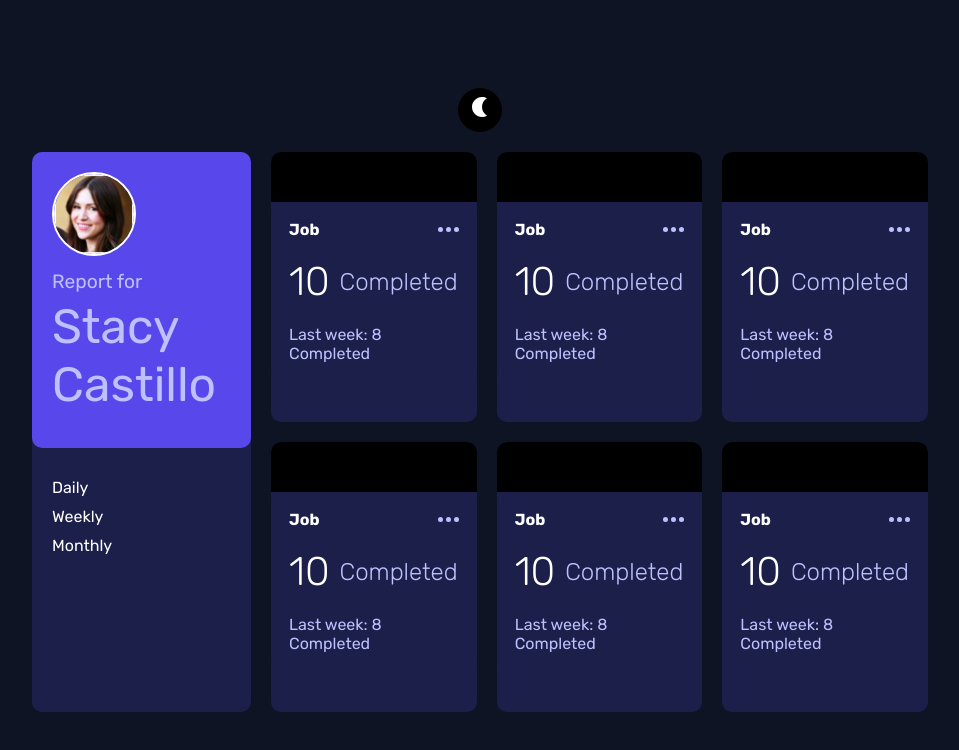
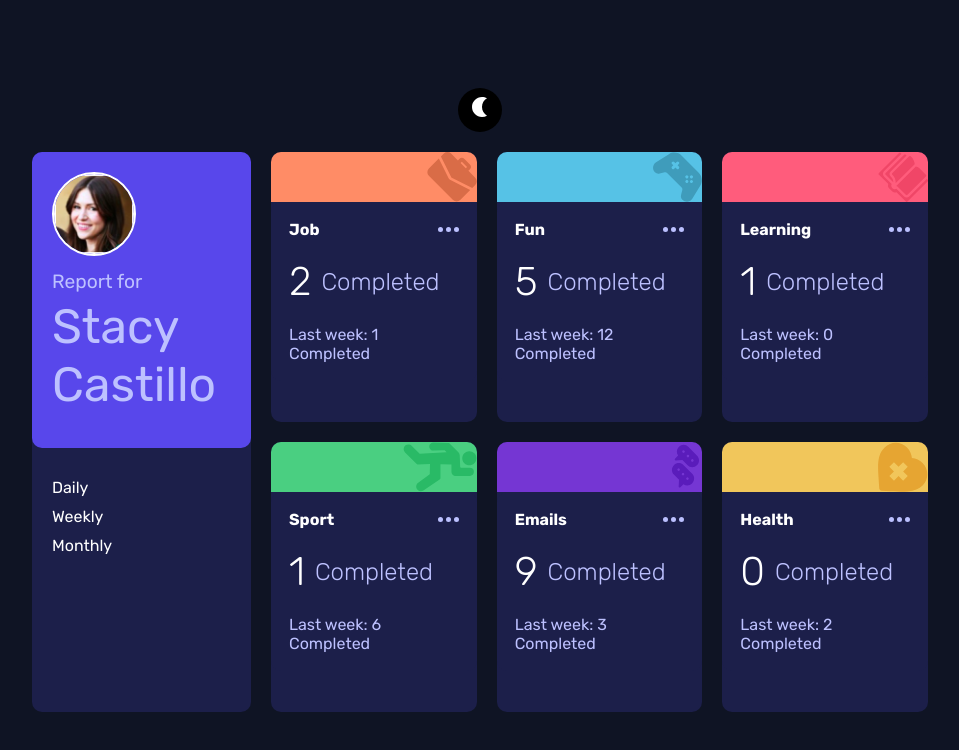
Before and after one commit to AdnaanH/frontend-interview-challenge-main, a React (Vite) app: page / in a window 1280 px wide. Shown: the top 750 px of the page, without its empty margins (160-1119 px from the left). Built offline with nearby package versions, Linux system fonts and the light colour scheme.

Commit message:
Card Component Complete

```diff
--- a/src/components/CardComponent.tsx
+++ b/src/components/CardComponent.tsx
@@ -17,8 +17,8 @@ const CardComponent: React.FC<CardProps> = ({
 }) => {
     return (
         <div className="card">
-            <div className="card-icon" style={{backgroundColor: bgColor, backgroundImage: image}}>
-
+            <div className="card-icon" style={{backgroundColor: bgColor}}>
+                <img src={image} alt={title} />
             </div>
             <div className="card-desc">
                 <div className="card-title">
--- a/src/components/CardsComponent.tsx
+++ b/src/components/CardsComponent.tsx
@@ -1,16 +1,53 @@
 import CardComponent from "./CardComponent";
-import job from "../assets/images/job.svg"
+import jobImage from "../assets/images/job.svg"
+import funImage from "../assets/images/fun.svg"
+import learningImage from "../assets/images/learning.svg"
+import sportImage from "../assets/images/sport.svg"
+import emailsImage from "../assets/images/emails.svg"
+import healthImage from "../assets/images/health.svg"
+import {timeframes} from "../data/timeframes"
+
+type TitleType = 'job' | 'fun' | 'learning' | 'sport' | 'emails' | 'health';
+
+
+const titleToColor: Record<TitleType, string> = {
+    job: "hsl(15, 100%, 70%)",
+    fun: "hsl(195, 74%, 62%)",
+    learning: "hsl(348, 100%, 68%)",
+    sport: "hsl(145, 58%, 55%)",
+    emails: "hsl(264, 64%, 52%)",
+    health: "hsl(43, 84%, 65%)",
+  };
+
+  const titleToImage: Record<TitleType, string> = {
+    job: jobImage,
+    fun: funImage,
+    learning: learningImage,
+    sport: sportImage,
+    emails: emailsImage,
+    health: healthImage,
+  };
+
+
 
 const CardsComponent = () => {
     return (
         <div className="cards">
-            <CardComponent title="Job" currTimeframe={10} prevTimeframe={8} bgColor="#000000" image={job}/>
-            <CardComponent title="Job" currTimeframe={10} prevTimeframe={8} bgColor="#000000" image={job}/>
-            <CardComponent title="Job" currTimeframe={10} prevTimeframe={8} bgColor="#000000" image={job}/>
-            <CardComponent title="Job" currTimeframe={10} prevTimeframe={8} bgColor="#000000" image={job}/>
-            <CardComponent title="Job" currTimeframe={10} prevTimeframe={8} bgColor="#000000" image={job}/>
-            <CardComponent title="Job" currTimeframe={10} prevTimeframe={8} bgColor="#000000" image={job}/>
-        </div>
+            {timeframes.map((item, index) => {
+                const title = item.title as TitleType;
+
+                return (
+                <CardComponent
+                    key={index}
+                    title={title}
+                    currTimeframe={item.timeframes.daily.current}
+                    prevTimeframe={item.timeframes.daily.previous}
+                    bgColor={titleToColor[title]}
+                    image={titleToImage[title]}
+                />
+                );
+            })}
+          </div>
      );
 }
 
--- a/src/index.scss
+++ b/src/index.scss
@@ -134,6 +134,8 @@ body, html {
       }
 
       .card-icon {
+        display: flex;
+        justify-content: right;
         height: 50px;
         border-radius: 10px 10px 0 0;
       }
@@ -156,6 +158,7 @@ body, html {
           span {
             color: $white-dark;
             font-weight: 700;
+            text-transform: capitalize;
           }
         }
 
```
Also changed, not shown: src/data/timeframes.ts (renamed from timeframes.ts).
